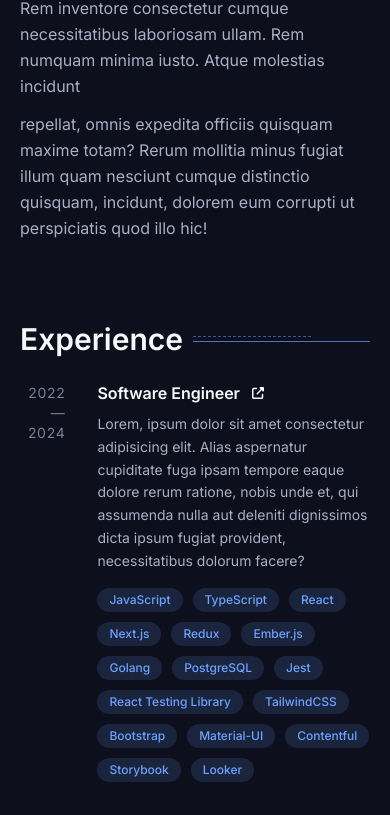
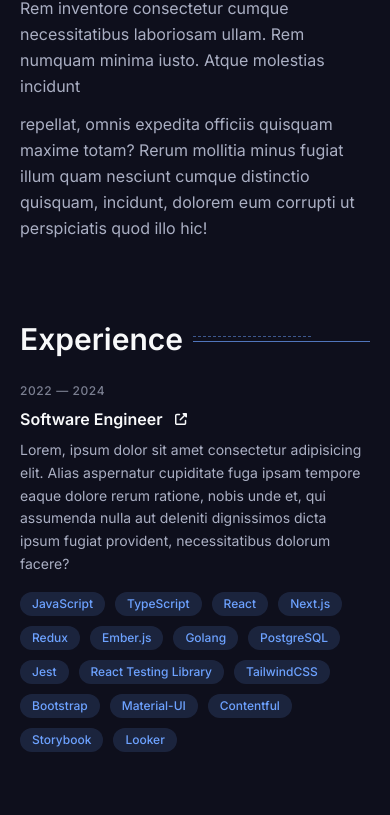
Before and after one commit to Spencer-J-Lee/portfolio-website-v1, a Next.js app: page / in a window 390 px wide. Shown: the part 1155-1970 px from the top of the page. Built offline with nearby package versions, Linux system fonts and the light colour scheme.

Commit message:
Finish up mobile and tablet styling

```diff
--- a/src/app/page.tsx
+++ b/src/app/page.tsx
@@ -8,7 +8,7 @@ export default function Home() {
   return (
     <main
       id={SECTIONS.CONTENT}
-      className="m-auto max-w-screen-xl px-5 lg:px-20"
+      className="m-auto max-w-screen-xl px-5 lg:px-28"
     >
       <Hero />
 
--- a/src/components/Hero.tsx
+++ b/src/components/Hero.tsx
@@ -12,28 +12,28 @@ export const Hero = () => {
     >
       <div>
         <h1
-          className="font-ibm-plex-mono text-accent animate-fade-up ml-0.5 text-base opacity-0 lg:text-xl"
+          className="font-ibm-plex-mono text-accent animate-fade-up ml-0.5 text-base opacity-0 md:text-xl"
           style={{ animationDelay: toMSStr(delay.hero[1]) }}
         >
           Hi there, my name is
         </h1>
 
         <h2
-          className="animate-fade-up -ml-0.5 mt-3 text-4xl font-bold opacity-0 lg:mt-3 lg:text-7xl"
+          className="animate-fade-up -ml-0.5 mt-3 text-4xl font-bold opacity-0 md:mt-3 md:text-7xl"
           style={{ animationDelay: toMSStr(delay.hero[2]) }}
         >
           Spencer Lee.
         </h2>
 
         <h3
-          className="text-muted animate-fade-up mt-3 text-3xl font-bold opacity-0 lg:mt-5 lg:text-6xl"
+          className="text-muted animate-fade-up mt-3 text-3xl font-bold opacity-0 md:mt-5 md:text-5xl lg:text-6xl"
           style={{ animationDelay: toMSStr(delay.hero[3]) }}
         >
           I build digital experiences.
         </h3>
 
         <p
-          className="text-muted animate-fade-up ml-0.5 mt-2.5 max-w-[510px] text-sm leading-relaxed opacity-0 lg:mt-8 lg:text-base"
+          className="text-muted animate-fade-up ml-0.5 mt-2.5 max-w-[510px] text-sm leading-relaxed opacity-0 md:mt-8 md:text-base"
           style={{ animationDelay: toMSStr(delay.hero[4]) }}
         >
           I'm a software engineer who specializes in creating accessible,
@@ -45,7 +45,7 @@ export const Hero = () => {
           href="mailto:spenjlee@gmail.com"
           target="_blank"
           rel="noopener noreferrer"
-          className="animate-fade-up mt-10 inline-block opacity-0 lg:mt-12"
+          className="animate-fade-up mt-10 inline-block opacity-0 md:mt-12"
           style={{ animationDelay: toMSStr(delay.hero[5]) }}
         >
           Contact Me
--- a/src/components/common/infoCard/CardWrapper.tsx
+++ b/src/components/common/infoCard/CardWrapper.tsx
@@ -6,9 +6,8 @@ interface CardWrapperProps {
 
 export const CardWrapper = ({ children }: CardWrapperProps) => {
   return (
-    // TODO add mobile styling
-    <div className="group relative grid grid-cols-[1fr_6fr] gap-8">
-      <div className="group-hover:bg-background-hover absolute -inset-4 rounded transition-colors" />
+    <div className="group relative flex flex-col gap-2 lg:grid lg:grid-cols-[1fr_6fr] lg:gap-8">
+      <div className="group-hover:bg-background-hover absolute -inset-4 hidden rounded transition-colors lg:block" />
       {children}
     </div>
   );
--- a/src/components/common/infoCard/HighlightBlock.tsx
+++ b/src/components/common/infoCard/HighlightBlock.tsx
@@ -22,7 +22,7 @@ export const HighlightBlock = ({
     <div className={clsx(className)}>
       <StyledLink href={link} external showIcon>
         {title}
-        <span className="absolute -inset-4 block" />
+        <span className="absolute -inset-4 hidden lg:block" />
       </StyledLink>
 
       <p className="text-muted mt-2 text-sm leading-relaxed">{description}</p>
--- a/src/components/experience/Experience.tsx
+++ b/src/components/experience/Experience.tsx
@@ -6,7 +6,7 @@ import { ExperienceCard } from "./ExperienceCard";
 export const Experience = () => {
   return (
     <Section id={SECTIONS.EXPERIENCE} title="Experience">
-      <ul className="mt-2.5 flex flex-col justify-between gap-10 lg:mt-10">
+      <ul className="gap-15 mt-2.5 flex flex-col justify-between lg:mt-10 lg:gap-10">
         {experienceData.map((data) => (
           <li key={data.title + data.company}>
             <ExperienceCard data={data} />
--- a/src/components/experience/ExperienceCard.tsx
+++ b/src/components/experience/ExperienceCard.tsx
@@ -11,7 +11,7 @@ export const ExperienceCard = ({ data }: ExperienceCardProps) => {
 
   return (
     <CardWrapper>
-      <div className="text-muted/70 z-10 mt-0.5 text-right text-sm tracking-wider">
+      <div className="text-muted/70 z-10 mt-0.5 text-xs font-medium tracking-wider lg:text-right lg:text-sm">
         {dateStr}
       </div>
 
--- a/src/components/navbar/Navbar.tsx
+++ b/src/components/navbar/Navbar.tsx
@@ -84,6 +84,7 @@ export const Navbar = () => {
               <NavbarLink id={SECTIONS.PROJECTS}>Projects</NavbarLink>
             </li>
           </ul>
+
           <AnchorButton
             className="animate-fade-down opacity-0"
             style={{ animationDelay: toMSStr(delay.nav[5]) }}
--- a/src/components/projects/Projects.tsx
+++ b/src/components/projects/Projects.tsx
@@ -6,7 +6,7 @@ import { ProjectCard } from "./ProjectCard";
 export const Projects = () => {
   return (
     <Section id={SECTIONS.PROJECTS} title="Projects">
-      <ul className="mt-2.5 flex flex-col justify-between gap-10 lg:mt-10">
+      <ul className="gap-15 mt-2.5 flex flex-col justify-between lg:mt-10 lg:gap-10">
         {projectData.map((data) => (
           <li key={data.title}>
             <ProjectCard data={data} />
```
